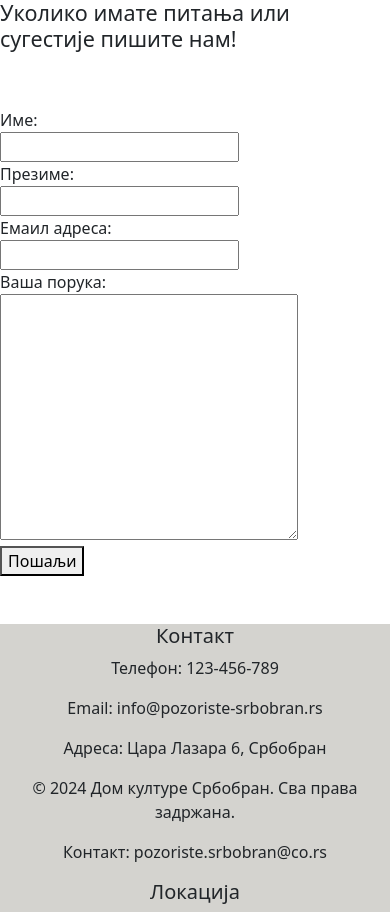
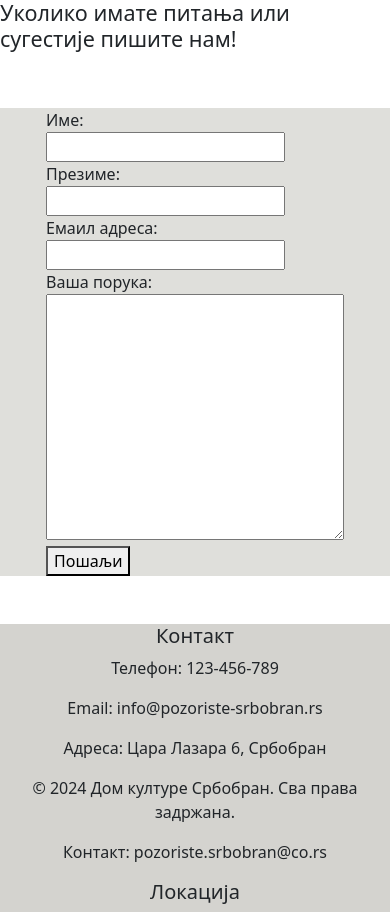
Before and after one commit to draganav92/domkultureSrbobran, a PHP site: page /kontakt.html in a window 390 px wide. Shown: the part 56-968 px from the top of the page. Run offline with PHP 8.4, Linux system fonts and the light colour scheme; grey boxes are pictures that could not be loaded.

Commit message:
Update style.css

```diff
--- a/style.css
+++ b/style.css
@@ -308,4 +308,10 @@ footer{
       text-align: center;
       z-index: 1; /* Da bude iznad sedišta */
     }
+    .center{ /*centrira formu na kontakt stranici*/
+    background-color: #dfdfdb;
+    display: flex;
+    justify-content: center;
+    align-items: center;
+}
   }
```
